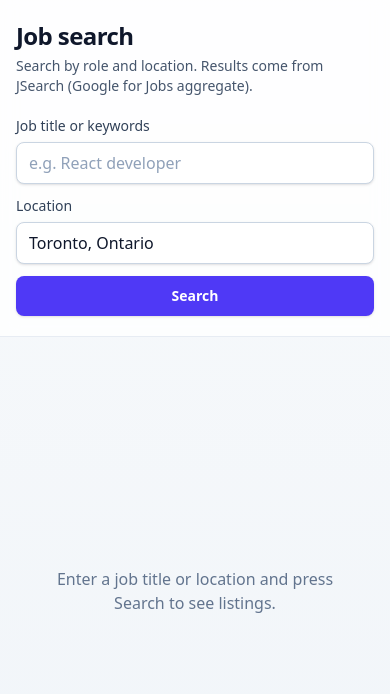
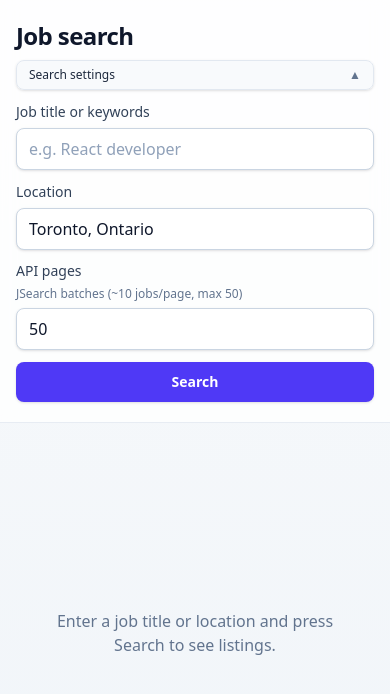
Before and after one commit to SimonHumber/JobSearch, a React (Vite) app in the folder frontend/: page / in a window 390 px wide. Shown: the top 694 px of the page. Built offline with nearby package versions, Linux system fonts and the light colour scheme.

Commit message:
add page number customizing, more mobile responsiveness

```diff
--- a/frontend/src/App.tsx
+++ b/frontend/src/App.tsx
@@ -3,7 +3,12 @@ import { searchJobs } from './api/jobs';
 import { JobDetailPanel } from './components/JobDetailPanel';
 import { JobListItem } from './components/JobListItem';
 import { MobileJobDetailSheet } from './components/MobileJobDetailSheet';
-import { RESULTS_PER_PAGE } from './constants/pagination';
+import {
+  clampJsearchNumPages,
+  JSEARCH_NUM_PAGES_MAX,
+  JSEARCH_NUM_PAGES_MIN,
+  RESULTS_PER_PAGE,
+} from './constants/pagination';
 import { jobKey } from './lib/jobKey';
 import {
   loadPersistedJobSearch,
@@ -22,9 +27,11 @@ export default function App() {
     initialPersisted.selectedKey
   );
   const [listPage, setListPage] = useState(initialPersisted.listPage);
+  const [fetchNumPages, setFetchNumPages] = useState(initialPersisted.fetchNumPages);
   const [loading, setLoading] = useState(false);
   const [error, setError] = useState<string | null>(null);
   const [mobileDetailOpen, setMobileDetailOpen] = useState(false);
+  const [mobileSearchExpanded, setMobileSearchExpanded] = useState(true);
   const isDesktop = useMediaQuery('(min-width: 1024px)');
 
   const totalListPages = Math.max(1, Math.ceil(jobs.length / RESULTS_PER_PAGE));
@@ -89,15 +96,24 @@ export default function App() {
       jobs,
       selectedKey,
       listPage,
+      fetchNumPages,
     });
-  }, [jobTitleInput, locationInput, jobs, selectedKey, listPage]);
+  }, [jobTitleInput, locationInput, jobs, selectedKey, listPage, fetchNumPages]);
+
+  useEffect(() => {
+    if (error && !isDesktop) {
+      setMobileSearchExpanded(true);
+    }
+  }, [error, isDesktop]);
 
   async function handleSubmit(e: FormEvent) {
     e.preventDefault();
     setError(null);
     setLoading(true);
     try {
-      const res = await searchJobs(jobTitleInput, locationInput);
+      const res = await searchJobs(jobTitleInput, locationInput, {
+        numPages: clampJsearchNumPages(fetchNumPages),
+      });
       setJobs(res.jobs ?? []);
       setListPage(1);
     } catch (err) {
@@ -117,12 +133,29 @@ export default function App() {
           <h1 className="text-2xl font-bold tracking-tight text-slate-900 sm:text-3xl dark:text-white">
             Job search
           </h1>
-          <p className="mt-1 text-sm text-slate-600 sm:mt-2 sm:text-base dark:text-slate-400">
+          <p className="mt-1 hidden text-sm text-slate-600 sm:mt-2 sm:text-base lg:block dark:text-slate-400">
             Search by role and location. Results come from JSearch (Google for Jobs aggregate).
           </p>
+          {!isDesktop && (
+            <button
+              type="button"
+              id="search-settings-toggle"
+              aria-expanded={mobileSearchExpanded}
+              aria-controls="search-settings-form"
+              onClick={() => setMobileSearchExpanded((open) => !open)}
+              className="mt-2 flex w-full items-center justify-between gap-2 rounded-lg border border-slate-200 bg-slate-50/90 px-3 py-1.5 text-left text-xs font-medium text-slate-800 shadow-sm transition hover:bg-slate-100 dark:border-slate-600 dark:bg-slate-800/80 dark:text-slate-100 dark:hover:bg-slate-800"
+            >
+              <span>Search settings</span>
+              <span className="text-slate-500 dark:text-slate-400" aria-hidden>
+                {mobileSearchExpanded ? '\u25B2' : '\u25BC'}
+              </span>
+            </button>
+          )}
+          {(isDesktop || mobileSearchExpanded) && (
           <form
+            id="search-settings-form"
             onSubmit={handleSubmit}
-            className="mt-5 flex flex-col gap-3 sm:mt-6 sm:flex-row sm:items-end sm:gap-4"
+            className={`flex flex-col gap-3 sm:flex-row sm:flex-wrap sm:items-end sm:gap-4 ${isDesktop ? 'mt-5 sm:mt-6' : 'mt-3'}`}
           >
             <label className="flex flex-1 flex-col gap-1.5 text-sm font-medium text-slate-700 dark:text-slate-300">
               Job title or keywords
@@ -144,6 +177,33 @@ export default function App() {
                 className="rounded-lg border border-slate-300 bg-white px-3 py-2 text-base text-slate-900 shadow-sm outline-none ring-slate-400/30 placeholder:text-slate-400 focus:border-indigo-500 focus:ring-2 focus:ring-indigo-500/20 dark:border-slate-600 dark:bg-slate-900 dark:text-slate-100 dark:placeholder:text-slate-500 sm:py-2.5"
               />
             </label>
+            <label className="flex w-full flex-col gap-1.5 text-sm font-medium text-slate-700 sm:w-[8.5rem] sm:shrink-0 dark:text-slate-300">
+              <span className="leading-tight">API pages</span>
+              <span className="text-xs font-normal text-slate-500 dark:text-slate-400">
+                JSearch batches (~10 jobs/page, max {JSEARCH_NUM_PAGES_MAX})
+              </span>
+              <input
+                type="number"
+                inputMode="numeric"
+                min={JSEARCH_NUM_PAGES_MIN}
+                max={JSEARCH_NUM_PAGES_MAX}
+                step={1}
+                value={fetchNumPages}
+                onChange={(e) => {
+                  const raw = e.target.value;
+                  if (raw === '') {
+                    setFetchNumPages(JSEARCH_NUM_PAGES_MIN);
+                    return;
+                  }
+                  const n = Number.parseInt(raw, 10);
+                  if (!Number.isFinite(n)) return;
+                  setFetchNumPages(clampJsearchNumPages(n));
+                }}
+                onBlur={() => setFetchNumPages((p) => clampJsearchNumPages(p))}
+                className="no-input-spinner rounded-lg border border-slate-300 bg-white px-3 py-2 text-base text-slate-900 shadow-sm outline-none focus:border-indigo-500 focus:ring-2 focus:ring-indigo-500/20 dark:border-slate-600 dark:bg-slate-900 dark:text-slate-100 sm:py-2.5"
+                aria-label="Number of JSearch API pages to fetch (1–50)"
+              />
+            </label>
             <button
               type="submit"
               disabled={loading}
@@ -152,6 +212,7 @@ export default function App() {
               {loading ? 'Searching…' : 'Search'}
             </button>
           </form>
+          )}
         </div>
       </header>
 
--- a/frontend/src/constants/pagination.ts
+++ b/frontend/src/constants/pagination.ts
@@ -1,8 +1,20 @@
 /** Jobs shown per page in the list UI. */
 export const RESULTS_PER_PAGE = 15;
 
+/** JSearch `num_pages` query param: min/max allowed by the API wrapper. */
+export const JSEARCH_NUM_PAGES_MIN = 1;
+export const JSEARCH_NUM_PAGES_MAX = 50;
+
 /**
- * JSearch `/search`: how many backend pages to fetch in one request (often ~10 jobs each).
- * The provider documents up to ~500 listings per query;50 pages is a practical upper bound.
+ * JSearch `/search`: default number of pages to fetch in one request (often ~10 jobs per page).
+ * The provider allows up to 50 pages per query.
  */
 export const JSEARCH_FETCH_NUM_PAGES = 50;
+
+export function clampJsearchNumPages(n: number): number {
+  if (!Number.isFinite(n)) return JSEARCH_FETCH_NUM_PAGES;
+  return Math.min(
+    Math.max(Math.floor(n), JSEARCH_NUM_PAGES_MIN),
+    JSEARCH_NUM_PAGES_MAX
+  );
+}
--- a/frontend/src/index.css
+++ b/frontend/src/index.css
@@ -18,3 +18,13 @@ body {
   max-height: 100dvh;
   min-height: 0;
 }
+
+/* Hide browser default increment/decrement on number inputs */
+input.no-input-spinner {
+  -moz-appearance: textfield;
+}
+input.no-input-spinner::-webkit-outer-spin-button,
+input.no-input-spinner::-webkit-inner-spin-button {
+  -webkit-appearance: none;
+  margin: 0;
+}
--- a/frontend/src/lib/jobSearchStorage.ts
+++ b/frontend/src/lib/jobSearchStorage.ts
@@ -1,4 +1,8 @@
-import { RESULTS_PER_PAGE } from '../constants/pagination';
+import {
+  clampJsearchNumPages,
+  JSEARCH_FETCH_NUM_PAGES,
+  RESULTS_PER_PAGE,
+} from '../constants/pagination';
 import type { Job } from '../types/job';
 import { jobKey } from './jobKey';
 
@@ -11,6 +15,8 @@ export interface PersistedJobSearchState {
   selectedKey: string | null;
   /** 1-based index for client-side list pagination. */
   listPage: number;
+  /** JSearch `num_pages` sent with each search (1–50). */
+  fetchNumPages: number;
 }
 
 const defaults: PersistedJobSearchState = {
@@ -19,6 +25,7 @@ const defaults: PersistedJobSearchState = {
   jobs: [],
   selectedKey: null,
   listPage: 1,
+  fetchNumPages: JSEARCH_FETCH_NUM_PAGES,
 };
 
 function normalizeListPage(jobCount: number, raw: unknown): number {
@@ -46,6 +53,13 @@ function normalizeSelectedKey(
   return pickFirstWhenMissing ? jobKey(jobs[0], 0) : null;
 }
 
+function normalizeFetchNumPages(raw: unknown): number {
+  if (typeof raw !== 'number' || !Number.isFinite(raw)) {
+    return JSEARCH_FETCH_NUM_PAGES;
+  }
+  return clampJsearchNumPages(raw);
+}
+
 export function loadPersistedJobSearch(): PersistedJobSearchState {
   if (typeof localStorage === 'undefined') return { ...defaults };
   try {
@@ -71,6 +85,7 @@ export function loadPersistedJobSearch(): PersistedJobSearchState {
       jobs,
       selectedKey: normalizeSelectedKey(jobs, selectedKey, autoSelectFirstJob()),
       listPage: normalizeListPage(jobs.length, o.listPage),
+      fetchNumPages: normalizeFetchNumPages(o.fetchNumPages),
     };
   } catch {
     return { ...defaults };
@@ -87,6 +102,7 @@ export function savePersistedJobSearch(state: PersistedJobSearchState): void {
       jobs: state.jobs,
       selectedKey: state.selectedKey,
       listPage: state.listPage,
+      fetchNumPages: state.fetchNumPages,
     };
     localStorage.setItem(STORAGE_KEY, JSON.stringify(payload));
   } catch {
```
